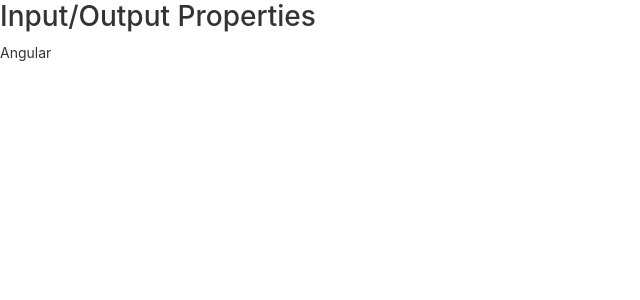
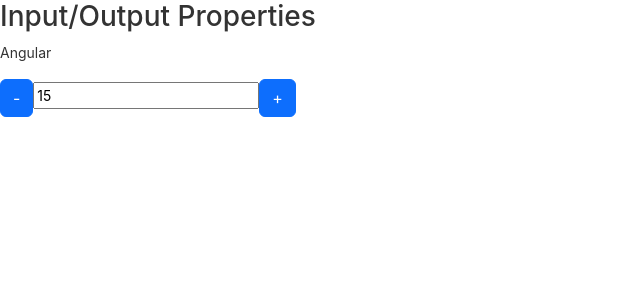
Before and after one commit to apazze/angular-spike, an Angular app in the folder angular/: page / in a window 1280 px wide. Shown: the top 300 px of the page, without its empty margins (0-640 px from the left). Built offline with nearby package versions, Linux system fonts and the light colour scheme.

Commit message:
Output property

```diff
--- a/angular/src/app/app.module.ts
+++ b/angular/src/app/app.module.ts
@@ -8,13 +8,14 @@ import { DataBindingComponent } from './data-binding/data-binding.component';
 import { NgbModule } from '@ng-bootstrap/ng-bootstrap';
 import { FormsModule } from '@angular/forms';
 import { InputPropertyComponent } from './input-property/input-property.component';
+import { OutputPropertyComponent } from './output-property/output-property.component';
 
 @NgModule({ //Decorator ou anotação da classe que é um módulo e que agrupa e organiza componentes, services, etc... de uma determinado pacote ou feature
   declarations: [ // declarations, imports, providers, bootstrap são metadados
     AppComponent, // em declarations é declarado os componentes, diretivas e pipes do módulo
     MeuPrimeiroComponenteComponent,
     DataBindingComponent,
-    InputPropertyComponent //expor o componente para outras classes
+    InputPropertyComponent, OutputPropertyComponent //expor o componente para outras classes
   ],
   imports: [
     BrowserModule, // módulos externos que serão importados nos componentes ou neste módulo
--- a/angular/src/app/data-binding/data-binding.component.html
+++ b/angular/src/app/data-binding/data-binding.component.html
@@ -119,5 +119,10 @@
     <h3>Input/Output Properties</h3>
 
     <app-curso [nome]="nomeDoCurso"></app-curso>
+
+    <contador [valor]="valorInicial"
+    (mudouValor)="onMudouValor($event)"
+    ></contador>
+
   </article>
 </section>
--- a/angular/src/app/data-binding/data-binding.component.ts
+++ b/angular/src/app/data-binding/data-binding.component.ts
@@ -29,6 +29,8 @@ export class DataBindingComponent {
 
   nomeDoCurso: string = 'Angular';
 
+  valorInicial: number = 15;
+
   getValor() {
     return 1;
   }
@@ -57,4 +59,8 @@ export class DataBindingComponent {
     this.isMouseOver = !this.isMouseOver;
   }
 
+  onMudouValor(evento: any) {
+    console.log(evento.novoValor);
+  }
+
 }
--- /dev/null
+++ b/angular/src/app/output-property/output-property.component.html
@@ -0,0 +1,5 @@
+<div>
+    <button class="btn btn-primary" (click)="decrementa()">-</button> <!-- btn btn-primary são classes do bootstrap-->
+    <input type="text" [value]="valor" readonly>
+    <button class="btn btn-primary" (click)="incrementa()">+</button> <!-- btn btn-primary são classes do bootstrap-->
+</div>
--- /dev/null
+++ b/angular/src/app/output-property/output-property.component.ts
@@ -0,0 +1,22 @@
+import { Component, EventEmitter, Input, Output } from '@angular/core';
+
+@Component({
+  selector: 'contador',
+  templateUrl: './output-property.component.html',
+  styleUrls: ['./output-property.component.css']
+})
+export class OutputPropertyComponent {
+  @Input() valor: number = 0;
+
+  @Output() mudouValor = new EventEmitter();
+
+  incrementa() {
+    this.valor++;
+    this.mudouValor.emit({ novoValor: this.valor });
+  }
+
+  decrementa() {
+    this.valor--;
+    this.mudouValor.emit({ novoValor: this.valor });
+  }
+}
```
Also changed, not shown: angular/src/app/output-property/output-property.component.css (added), 1 other file (tests, documents, lock files or other folders).
